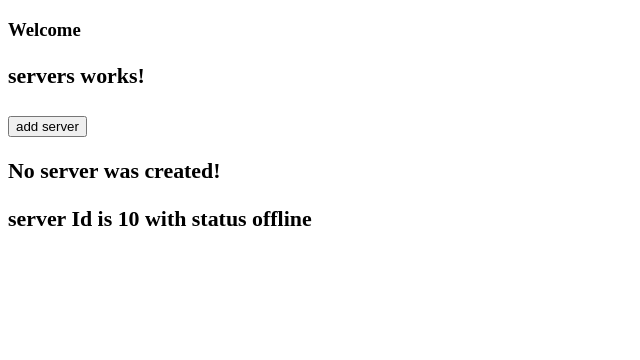
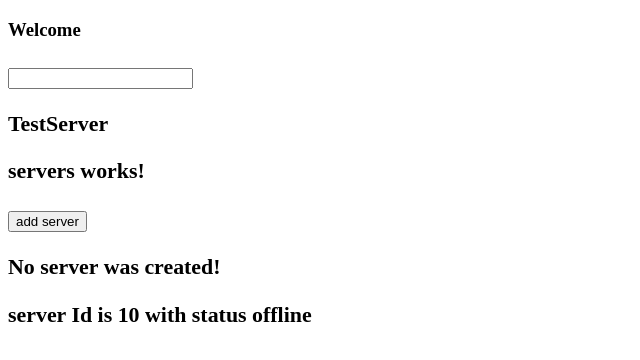
Before and after one commit to Terbeche/Angular-App, an Angular app: page / in a window 1280 px wide. Shown: the top 360 px of the page, without its empty margins (0-640 px from the left). Built offline with nearby package versions, Linux system fonts and the light colour scheme.

Commit message:
Display dinamic content with event binding

```diff
--- a/src/app/servers/servers.component.html
+++ b/src/app/servers/servers.component.html
@@ -1,3 +1,6 @@
+<label></label>
+<input type="text" class="form-control" (input)="onUpdateServerName($event)">
+<p> {{ serverName }}</p>
 <p>servers works!</p>
 <button [disabled]="!allowNewServer" (click)="onCreateServer()">add server</button>
 <p>{{ serverCreationStatus}}</p>
--- a/src/app/servers/servers.component.ts
+++ b/src/app/servers/servers.component.ts
@@ -8,6 +8,7 @@
 export class ServersComponent implements OnInit {
   allowNewServer: boolean = false;
   serverCreationStatus: string = 'No server was created!';
+  serverName: string = 'TestServer';
   constructor() {
     setTimeout(() => {
       this.allowNewServer = true;
@@ -21,4 +22,9 @@
   onCreateServer() {
     this.serverCreationStatus = 'Server was created!';
   }
+
+  onUpdateServerName(event: Event) {
+    this.serverName = (<HTMLInputElement>event.target).value;
+  }
+
 }
```
